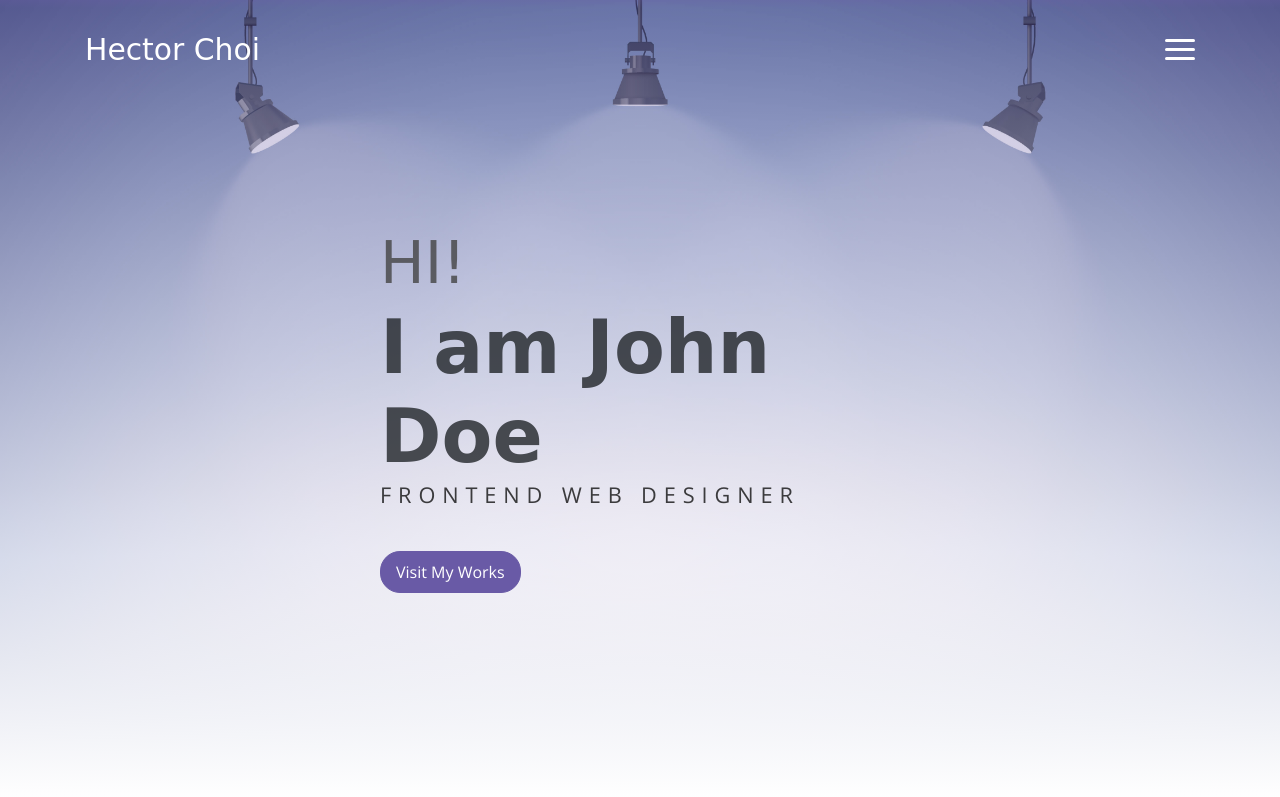
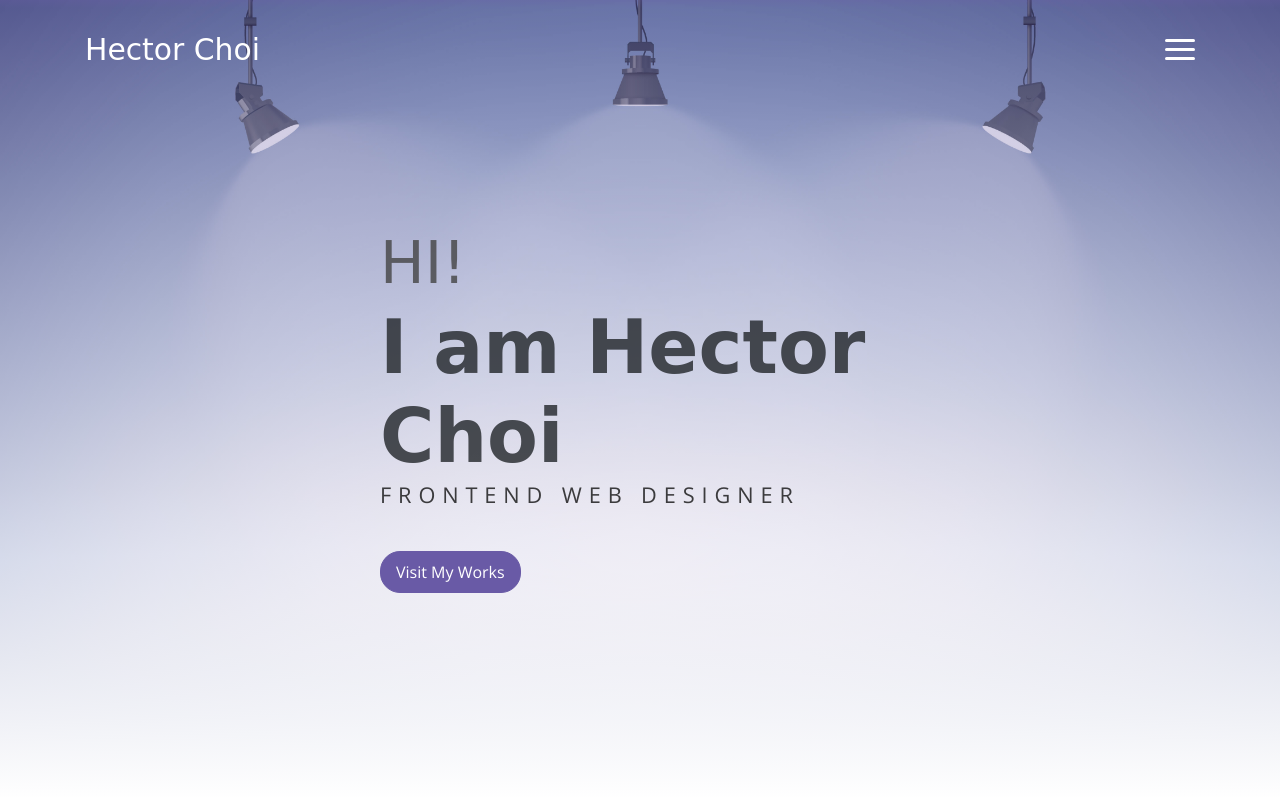
Before and after one commit to OpenHector/openhector.github.io, a website: page public_html/index.html in a window 1280 px wide. Shown: the top 797 px of the page. Drawn offline with nearby package versions, Linux system fonts and the light colour scheme; a web font is replaced by a local one.

Commit message:
Update index.html

```diff
--- a/public_html/index.html
+++ b/public_html/index.html
@@ -54,7 +54,7 @@
         <div class="header-content container">
             <h1 class="header-title">
                 <span class="up">HI!</span>
-                <span class="down">I am John Doe</span>
+                <span class="down">I am Hector Choi</span>
             </h1>
             <p class="header-subtitle">FRONTEND WEB DESIGNER</p>
 
```
